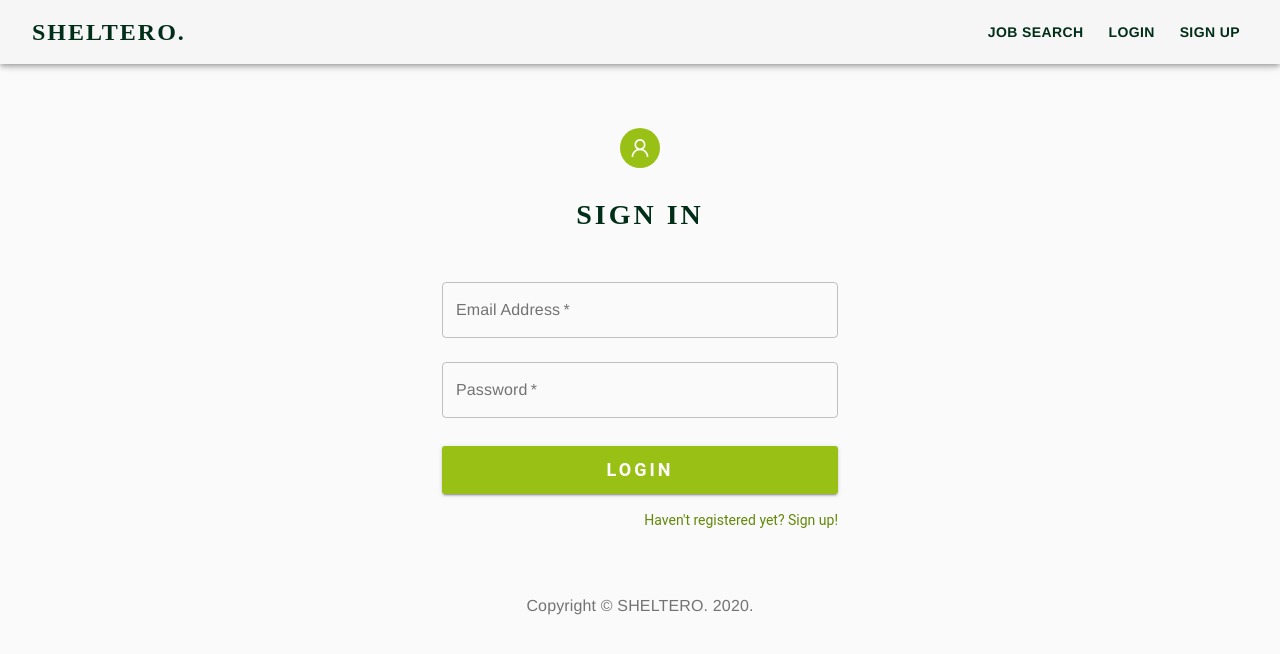
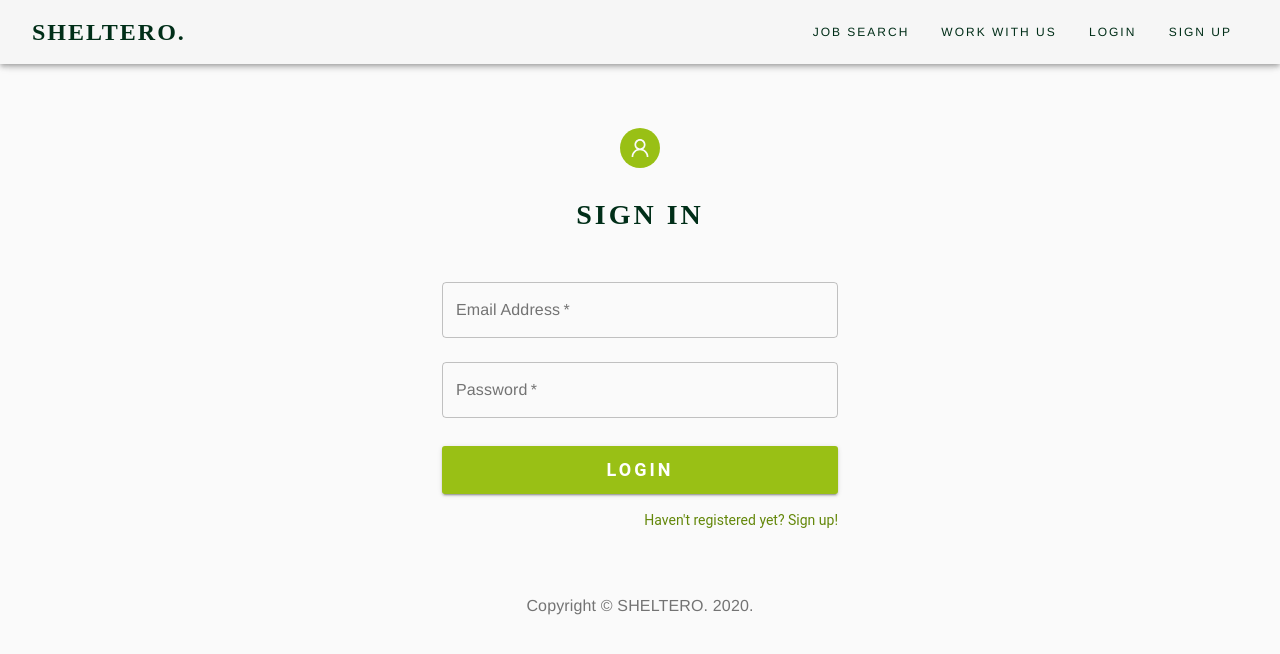
Before and after one commit to ChloeZzzzz/Sheltero, a React (Create React App) app in the folder sheltero_UI/sheltero_app/: page /login in a window 1280 px wide. Shown: the top 654 px of the page. Built offline with nearby package versions, Linux system fonts and the light colour scheme; no server answers.

Commit message:
add work with us link in nav bar

```diff
--- a/sheltero_UI/sheltero_app/src/App.js
+++ b/sheltero_UI/sheltero_app/src/App.js
@@ -5,7 +5,7 @@ import { BrowserRouter as Router, Switch, Route } from "react-router-dom";
 // import {theme} from "./theme";
 import { Header } from "./components/Nav";
 import Nav from "./components/Nav";
-import Hero from "./pages/Hero";
+import Hero from "./pages/Home/Sections/Hero";
 import Home from "./pages/Home/Home";
 import Login from "./pages/Login";
 import Register from "./pages/Register";
@@ -33,7 +33,7 @@ export default function App() {
           {/* Link each pages and specify components to render */}
           <Route exact path="/login" render={props => <Login {...props} />} />
           <Route exact path="/signup" render={props => <Register {...props} />} />
-          <Route exact path="/" render={props => <Hero {...props} />} />
+          <Route exact path="/" render={props => <Home {...props} />} />
           <Route exact path="/job" render={props => <Job {...props} />} />
           <Route exact path="/jobpost" render={props => <JobPost {...props} />} />
           <Route exact path="/user" render={props => <User {...props} />} />
--- a/sheltero_UI/sheltero_app/src/components/Copyright.js
+++ b/sheltero_UI/sheltero_app/src/components/Copyright.js
@@ -6,7 +6,7 @@ export default function Copyright() {
     return (
         <Typography variant="body1" color="textSecondary" align="center">
             {'Copyright © '}
-            <Link color="inherit" href="/">
+            <Link color="inherit" href="/about">
                 SHELTERO.
             </Link>{' '}
             {new Date().getFullYear()}
--- a/sheltero_UI/sheltero_app/src/components/Nav.js
+++ b/sheltero_UI/sheltero_app/src/components/Nav.js
@@ -38,14 +38,16 @@ const styles = theme => ({
     position: 'fixed',
   },
   menuButton: {
-      marginRight: theme.spacing(1),
+      marginRight: theme.spacing(2),
       color: '#002E18',
       fontFamily:[
           'avenir',
           'helvetica',
       ].join(','),
-      fontSize: 14,
-      fontWeight: 'bold',
+      fontSize: 12,
+      textTransform: 'uppercase',
+      letterSpacing: 2,
+      // fontWeight: 'bold',
   },
   logo: {
       marginLeft: theme.spacing(1),
@@ -134,6 +136,7 @@ export default withStyles(styles) (class Nav extends Component  {
             Sheltero.
           </Link>
           <Button className={classes.menuButton} href="/job">Job search</Button>
+          <Button className={classes.menuButton} href="/about">Work with us</Button>
           <Button className={classes.menuButton} href="/login">Login</Button>
           <Button className={classes.menuButton} href="/signup">Sign up</Button>
         </Toolbar>
```
